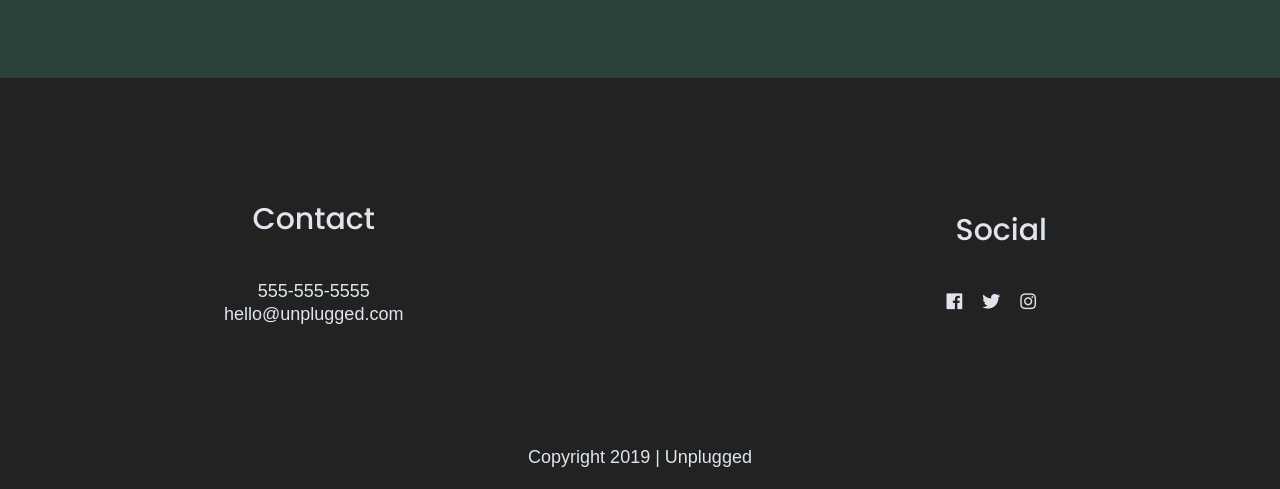
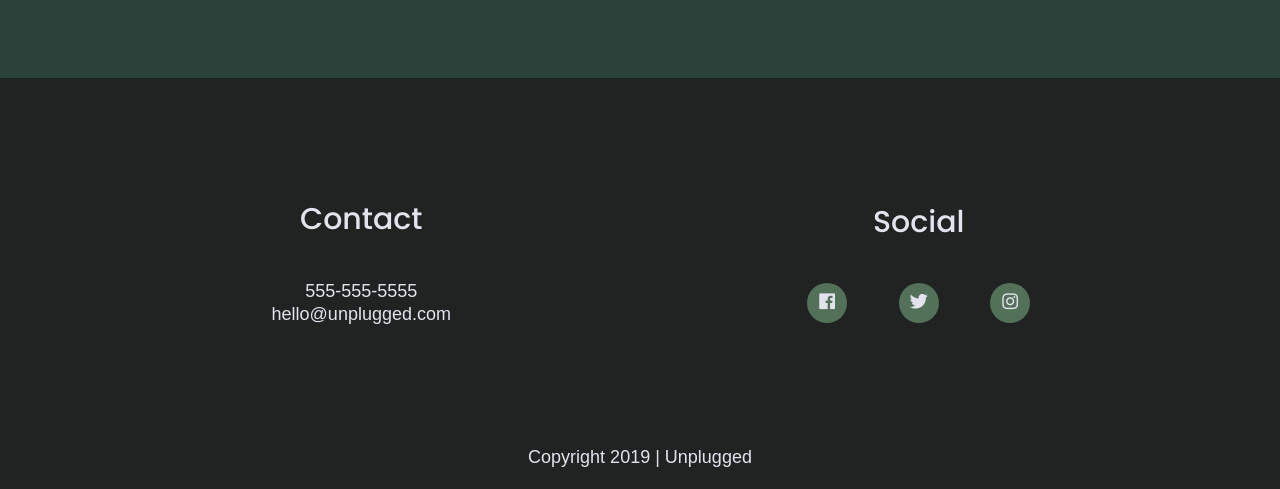
Before and after one commit to and-draci/unplugged, a plain HTML site: page index.html in a window 1280 px wide. Shown: the part 2413-2902 px from the top of the page. Drawn offline with nearby package versions, Linux system fonts and the light colour scheme.

Commit message:
Add green circular background to footer social icons

```diff
--- a/css/main.css
+++ b/css/main.css
@@ -236,8 +236,7 @@ footer p {
 }
 
 footer i {
-  font-size: 1em;
-  padding-right: 20px;
+ font-size: 1em;
 }
 
 footer .social-icons {
@@ -250,6 +249,11 @@ footer .social-icons p {
   display: flex;
   align-items: center;
   justify-content: center;
+  background: #527158;
+  width: 40px;
+  height: 40px;
+  border-radius: 50%;
+
 }
 
 footer .content-wrapper {
@@ -685,6 +689,11 @@ input[type=button] {
     margin-bottom: 0;
   }
 
+  footer .contact,
+  footer .social {
+    width: 33%;
+  }
+
   footer h4 {
     font-size: 1.5em;
     margin-bottom: 40px;
```
